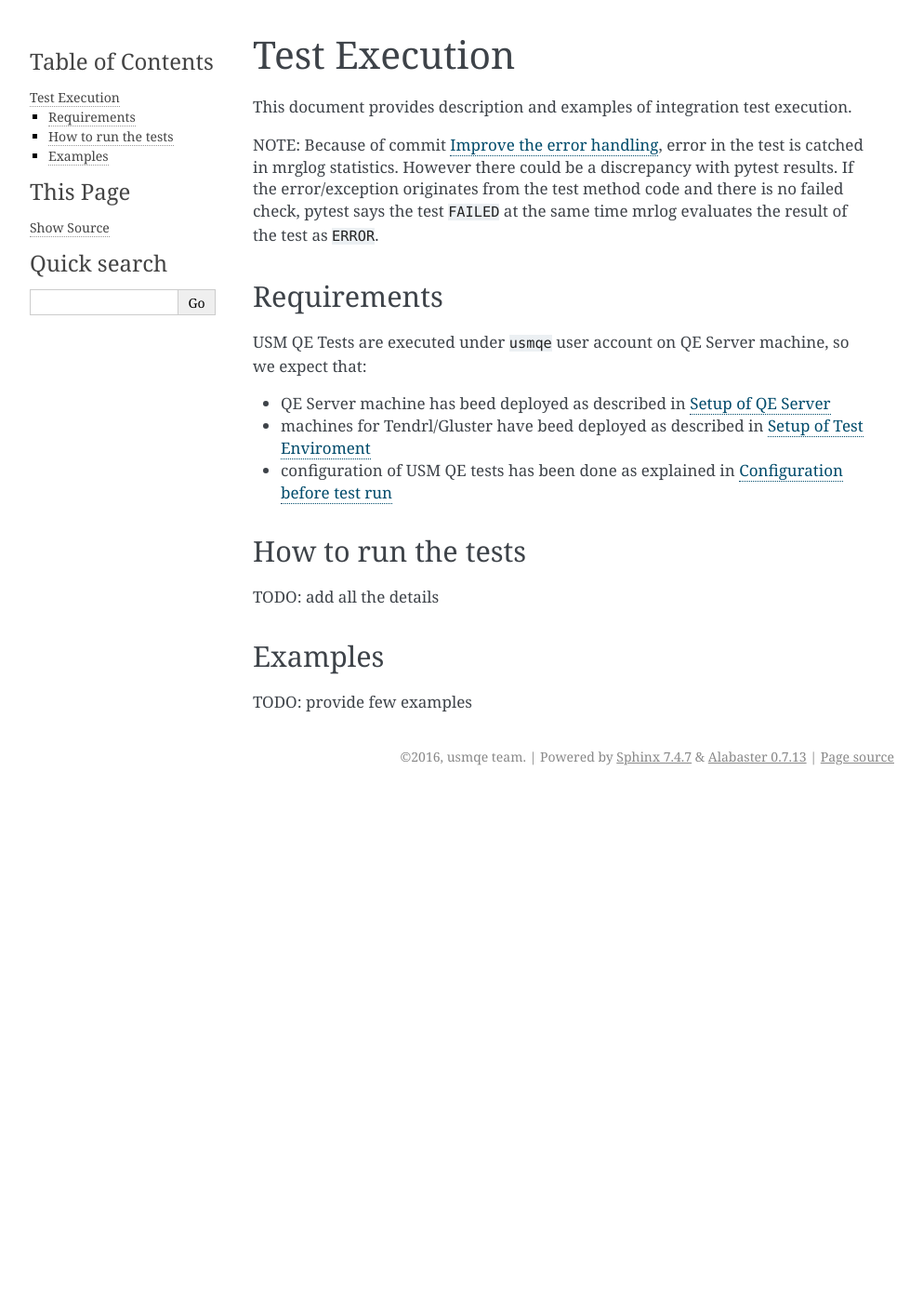
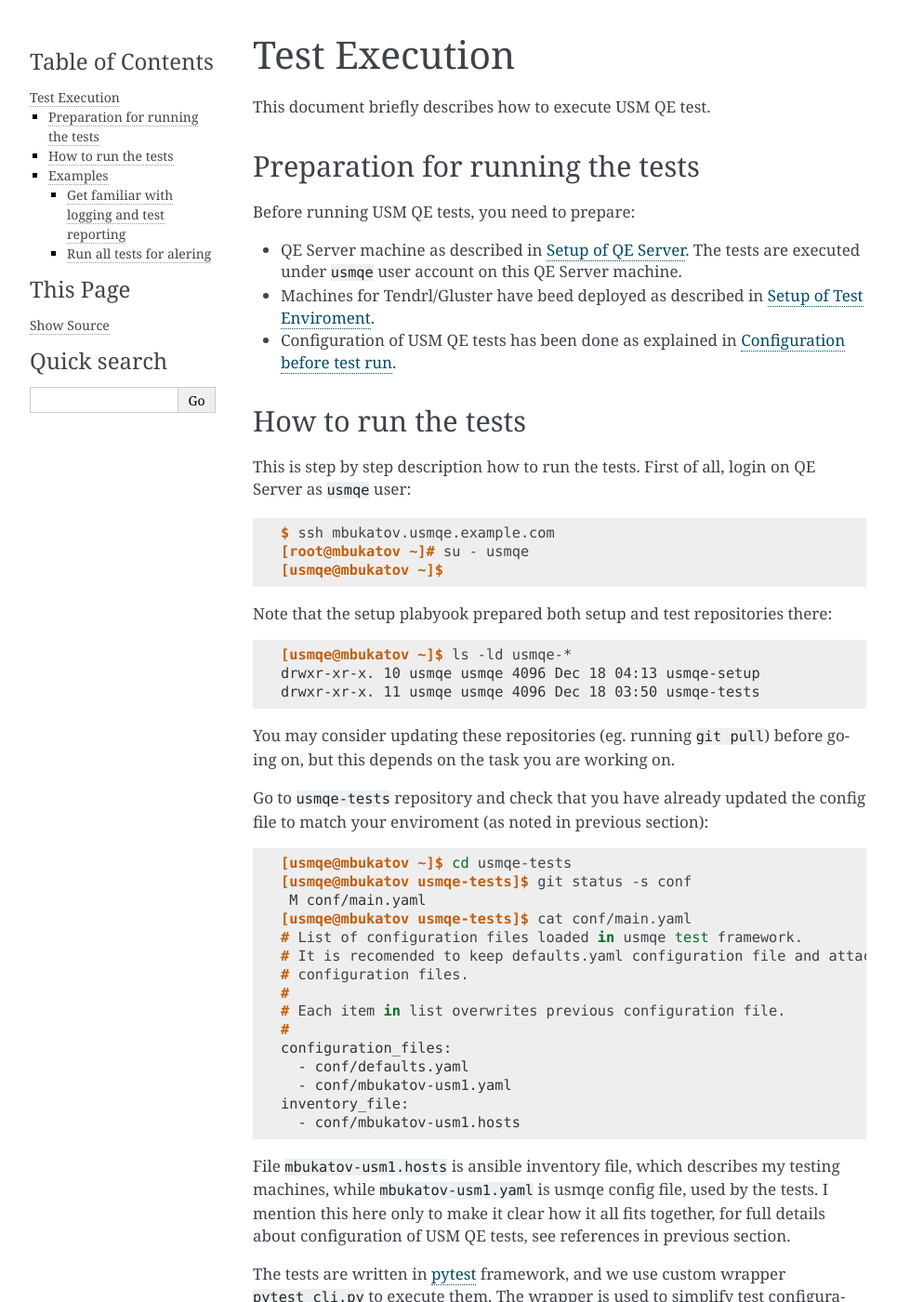
Before and after one commit to usmqe/usmqe-tests, a Sphinx documentation site: the page built from docs/test_execution.rst, in a window 1280 px wide and 1400 px high. Shown: the whole window at 93% size, without its empty margins (148-1141 px from the left). Built offline with Sphinx 7.4.7, drawn with Linux system fonts in a browser that asks for light colours; some of the changed text lies outside the part shown.

Commit message:
update documentation for test execution

```diff
--- a/docs/test_execution.rst
+++ b/docs/test_execution.rst
@@ -4,33 +4,175 @@
  Test Execution
 ================
 
-This document provides description and examples of integration test execution.
+This document briefly describes how to execute USM QE test.
 
-NOTE: Because of commit `Improve the error handling`_, error in the test is catched in mrglog statistics. However there could be a discrepancy with pytest results. If the error/exception originates from the test method code and there is no failed check, pytest says the test ``FAILED`` at the same time mrlog evaluates the result of the test as ``ERROR``.
+Preparation for running the tests
+=================================
 
-.. _`Improve the error handling`: https://github.com/usmqe/usmqe-tests/commit/ef0a30eb5f68f9e32f898b02b0d473dec666660a
+Before running USM QE tests, you need to prepare:
 
-
-Requirements
-============
-
-USM QE Tests are executed under ``usmqe`` user account on QE Server machine,
-so we expect that:
-
-* QE Server machine has beed deployed as described in :ref:`qe-server-label`
-* machines for Tendrl/Gluster have beed deployed as described in
-  :ref:`test-enviroment-label`
-* configuration of USM QE tests has been done as explained in
-  :ref:`config-before-testrun-label`
-
+* QE Server machine as described in :ref:`qe-server-label`.
+  The tests are executed under ``usmqe`` user account on this QE Server
+  machine.
+* Machines for Tendrl/Gluster have beed deployed as described in
+  :ref:`test-enviroment-label`.
+* Configuration of USM QE tests has been done as explained in
+  :ref:`config-before-testrun-label`.
 
 How to run the tests
 ====================
 
-TODO: add all the details
+This is step by step description how to run the tests. First of all, login on
+QE Server as ``usmqe`` user:
 
+.. code-block:: console
+
+   $ ssh mbukatov.usmqe.example.com
+   [root@mbukatov ~]# su - usmqe
+   [usmqe@mbukatov ~]$
+
+Note that the setup plabyook prepared both setup and test repositories there:
+
+.. code-block:: console
+
+   [usmqe@mbukatov ~]$ ls -ld usmqe-*
+   drwxr-xr-x. 10 usmqe usmqe 4096 Dec 18 04:13 usmqe-setup
+   drwxr-xr-x. 11 usmqe usmqe 4096 Dec 18 03:50 usmqe-tests
+
+You may consider updating these repositories (eg. running ``git pull``) before
+going on, but this depends on the task you are working on.
+
+Go to ``usmqe-tests`` repository and check that you have already updated the
+config file to match your enviroment (as noted in previous section):
+
+.. code-block:: console
+
+   [usmqe@mbukatov ~]$ cd usmqe-tests
+   [usmqe@mbukatov usmqe-tests]$ git status -s conf
+    M conf/main.yaml
+   [usmqe@mbukatov usmqe-tests]$ cat conf/main.yaml
+   # List of configuration files loaded in usmqe test framework.
+   # It is recomended to keep defaults.yaml configuration file and attach more
+   # configuration files.
+   #
+   # Each item in list overwrites previous configuration file.
+   #
+   configuration_files:
+     - conf/defaults.yaml
+     - conf/mbukatov-usm1.yaml
+   inventory_file:
+     - conf/mbukatov-usm1.hosts
+
+File ``mbukatov-usm1.hosts`` is ansible inventory file, which describes my
+testing machines, while ``mbukatov-usm1.yaml`` is usmqe config file, used by
+the tests. I mention this here only to make it clear how it all fits together,
+for full details about configuration of USM QE tests, see references in
+previous section.
+
+The tests are written in pytest_ framework, and we use custom wrapper
+``pytest_cli.py`` to execute them. The wrapper is used to simplify test
+configuration (so that one doesn't have to repeat the same config values
+multiple times, as eg. inventory file is used by both pytest ansible plugin
+and test code itself).
+
+This means that command to run the tests looks like this:
+
+.. code-block:: console
+
+   [usmqe@mbukatov usmqe-tests]$ ./pytest_cli.py [pytest_options] usmqe_tests/[file_or_dir] ...
+
+Note that running all the tests (``./pytest_cli.py usmqe_tests``) is not a good
+idea (there are varios types of tests, including demo, and it never makes sense
+to just run them all), always specify at least directory or marker there.
+
+Useful `pytest options`_ one can use are:
+
+ * ``-m MARKEXPR`` only run tests matching given mark expression
+ * ``--pdb`` start the interactive Python debugger on errors
+ * ``-v`` verbose mode
+ * ``-s`` turns off per-test capture logging, all logs are immediatelly
+   reported on console (which is usefull when developing new test code and
+   immediate feedback is needed)
+
+.. _`pytest`: http://docs.pytest.org/en/latest/index.html
+.. _`pytest options`: https://docs.pytest.org/en/latest/usage.html
 
 Examples
 ========
 
-TODO: provide few examples
+This section contains few basic examples how to run the tests.
+
+Get familiar with logging and test reporting
+~~~~~~~~~~~~~~~~~~~~~~~~~~~~~~~~~~~~~~~~~~~~
+
+To get basic idea how usm qe test runs and error reporting looks like, one can
+run ``usmqe_tests/demo`` test suite. This demo should work even with default
+example configuration commited in the repository.
+
+First of all, you can use ``--collect-only`` option of pytest_ to get list of
+test cases in the demo test module:
+
+.. code-block:: console
+
+   [usmqe@mbukatov usmqe-tests]$ ./pytest_cli.py --collect-only usmqe_tests/demo/
+   =================================== test session starts ===================================
+   platform linux -- Python 3.6.3, pytest-3.6.1, py-1.5.3, pluggy-0.6.0
+   rootdir: /home/usmqe/usmqe-tests, inifile: pytest.ini
+   plugins: ansible-playbook-0.3.0
+   collected 17 items
+   <Module 'usmqe_tests/demo/test_logging.py'>
+     <Function 'test_pass_one'>
+     <Function 'test_pass_many'>
+     <Function 'test_pass_parametrized[a-1]'>
+     <Function 'test_pass_parametrized[a-2]'>
+     <Function 'test_pass_parametrized[a-3]'>
+     <Function 'test_pass_parametrized[b-1]'>
+     <Function 'test_pass_parametrized[b-2]'>
+     <Function 'test_pass_parametrized[b-3]'>
+     <Function 'test_pass_parametrized_fixture[1]'>
+     <Function 'test_pass_parametrized_fixture[2]'>
+     <Function 'test_fail_one_check'>
+     <Function 'test_fail_many_check'>
+     <Function 'test_fail_one_exception'>
+     <Function 'test_error_in_fixture'>
+     <Function 'test_xfail_one'>
+     <Function 'test_xfail_many'>
+     <Function 'test_fail_anyway'>
+
+Then the test execution of the demo:
+
+.. code-block:: console
+
+   [usmqe@mbukatov usmqe-tests]$ ./pytest_cli.py usmqe_tests/demo/
+
+In this case, only short summary of the test run is reported, along with
+full logs for test cases which failed. The logs here are using mrglog_ module.
+The output itself is too long to be included there. Moreover for full
+understanding, one is expected to check source code of the demo test module.
+
+.. _mrglog: https://github.com/ltrilety/mrglog
+
+.. note::
+
+   Because of commit `Improve the error handling`_, error in the test is
+   catched in mrglog statistics. However there could be a discrepancy with pytest
+   results. If the error/exception originates from the test method code and there
+   is no failed check, pytest says the test ``FAILED`` at the same time mrlog
+   evaluates the result of the test as ``ERROR``.
+
+.. _`Improve the error handling`: https://github.com/usmqe/usmqe-tests/commit/ef0a30eb5f68f9e32f898b02b0d473dec666660a
+
+Run all tests for alering
+~~~~~~~~~~~~~~~~~~~~~~~~~
+
+Assuming we have the machines and configuration ready and that we want junit
+xml report from the test run:
+
+.. code-block:: console
+
+   [usmqe@mbukatov usmqe-tests]$ ./pytest_cli.py --junit-xml=logs/result.xml usmqe_tests/alerting
+
+The `xml junit`_ file with the full test report will be then placed in
+``logs/result.xm`` even if the ``logs`` directory didn't exist before.
+
+.. _`xml junit`: https://stackoverflow.com/questions/442556/spec-for-junit-xml-output
```
